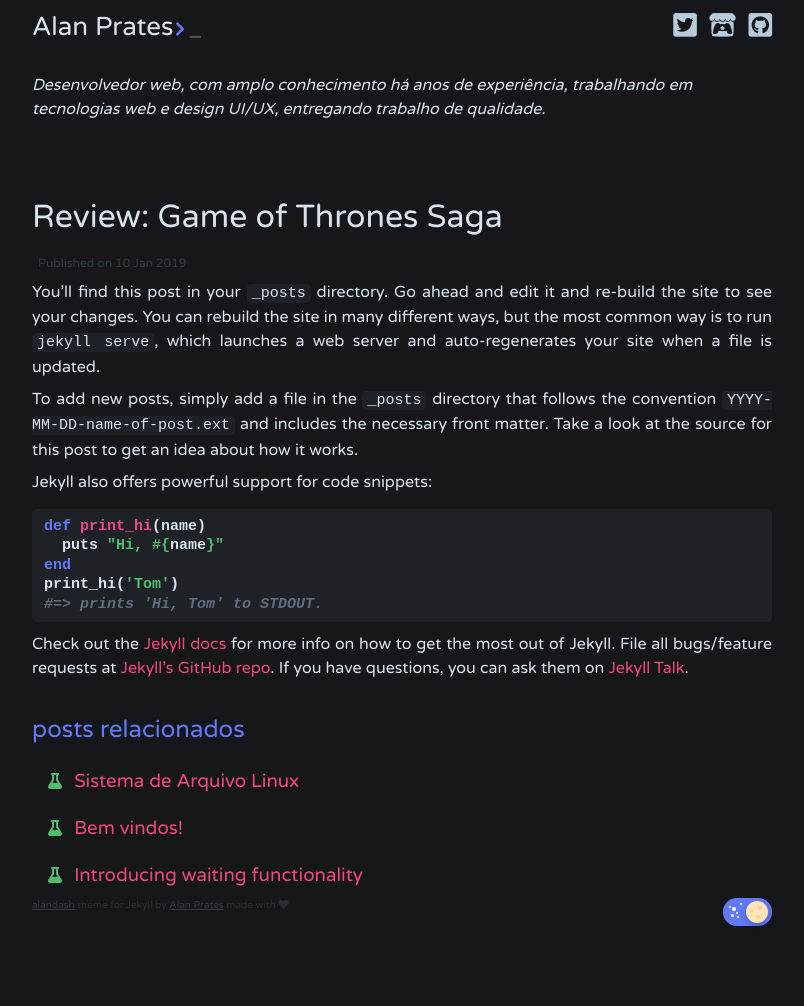
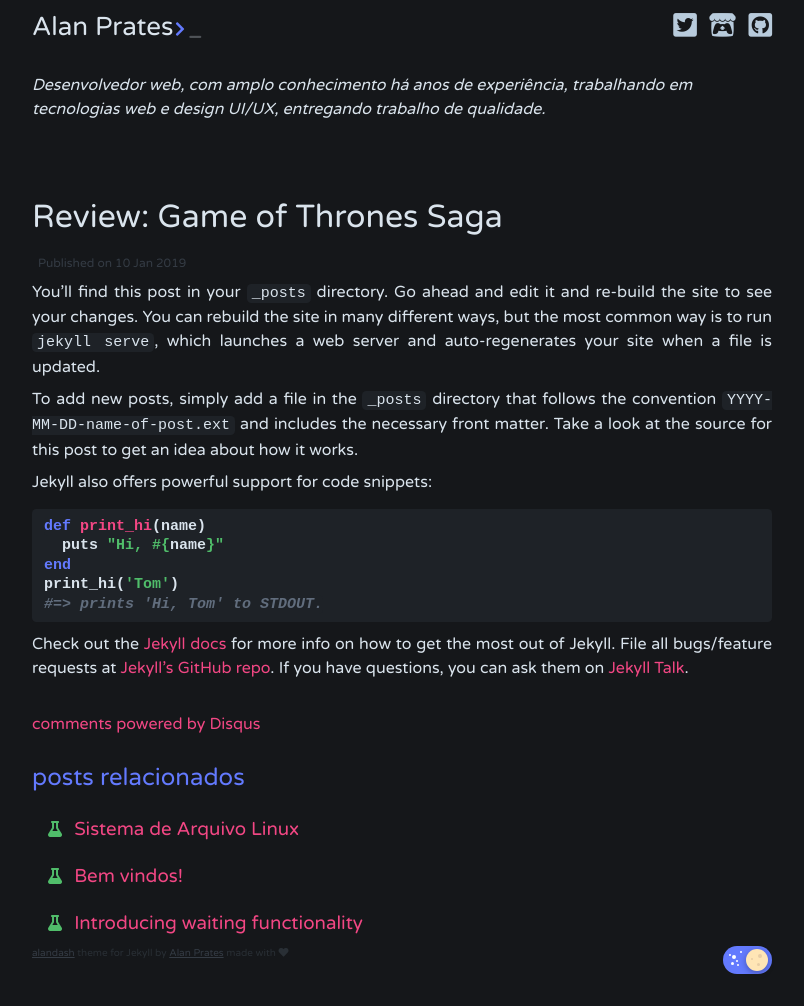
Before and after one commit to AlanPrates/alandash, a Jekyll site: the page built from _posts/2019-01-10-review-game-of-thrones.md, in a window 1280 px wide. Shown: the whole page, without its empty margins (238-1042 px from the left). Built offline with Jekyll 4.4.1, drawn with Linux system fonts in a browser that asks for light colours; nearby versions of some CDN libraries; comment, search, counter and statistics services are not loaded; before the commit the page ends 958 px from its top, so only the background shows below that; some of the changed lines change nothing that is shown.

Commit message:
Update disqus.html

```diff
--- a/_includes/disqus.html
+++ b/_includes/disqus.html
@@ -1,18 +1,20 @@
 <div id="disqus_thread"></div>
-<script>
- var disqus_config = function () {
-     this.page.url = '{{ site.url }}{{ page.url }}';
-     this.page.identifier = '{{ page.id }}';
-     this.page.title = '{{ page.title }}';
- };
+<script type="text/javascript">
 
- (function() {  // REQUIRED CONFIGURATION VARIABLE: EDIT THE SHORTNAME BELOW
-     var d = document, s = d.createElement('script');
+  // required: replace example with your forum shortname
 
-     s.src = '//{{ site.dash.disqus.shortname }}.disqus.com/embed.js';
+  var disqus_shortname = '{{ site.disqus_shortname }}';
+  var disqus_identifier = '{{ page.url }}';
 
-     s.setAttribute('data-timestamp', +new Date());
-     (d.head || d.body).appendChild(s);
- })();
+
+  /* * * DON'T EDIT BELOW THIS LINE * * */
+  (function() {
+  var dsq = document.createElement('script'); dsq.type = 'text/javascript'; dsq.async = true;
+  dsq.src = '//' + disqus_shortname + '.disqus.com/embed.js';
+  (document.getElementsByTagName('head')[0] || document.getElementsByTagName('body')[0]).appendChild(dsq);
+  })();
+
 </script>
-<noscript>Please enable JavaScript to view the <a href="https://disqus.com/?ref_noscript" rel="nofollow">comments powered by Disqus.</a></noscript>
+<noscript>Please enable JavaScript to view the <a href="http://disqus.com/?ref_noscript">comments powered by Disqus.</a></noscript>
+<a href="http://disqus.com" class="dsq-brlink">comments powered by <span class="logo-disqus">Disqus</span></a>
+</section>
```
